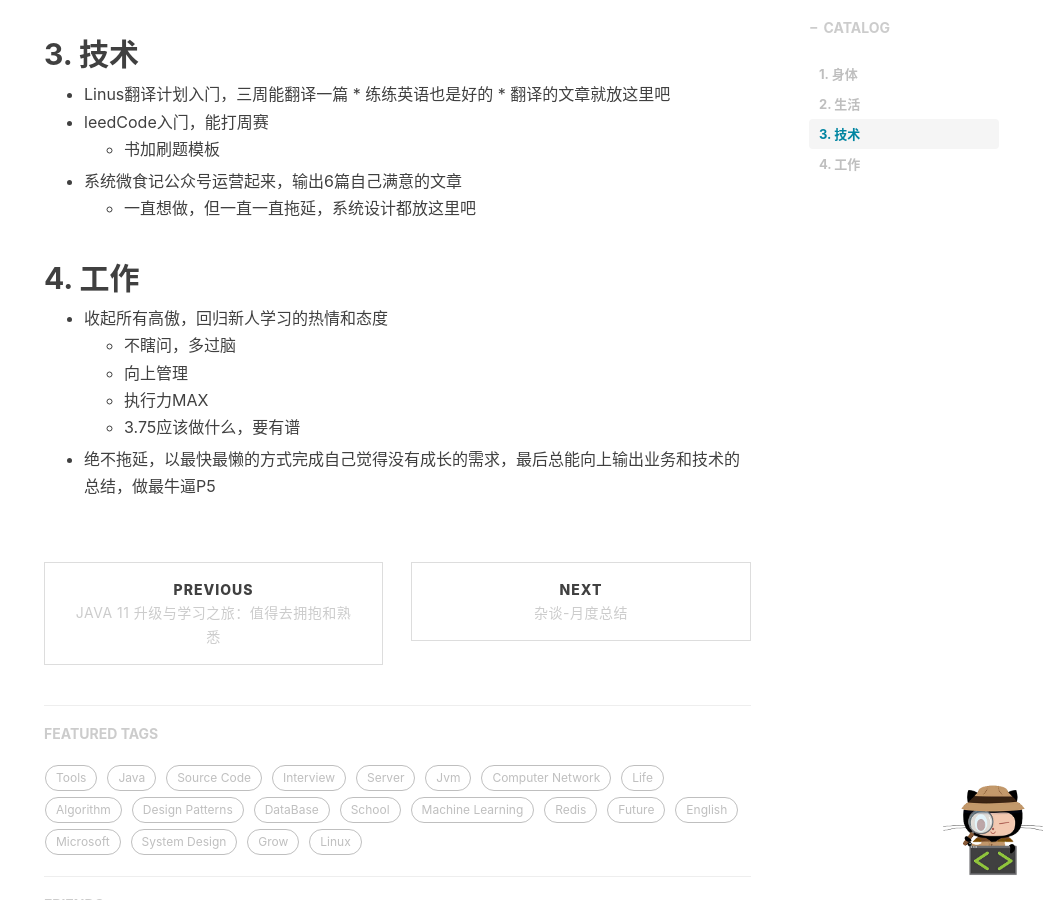
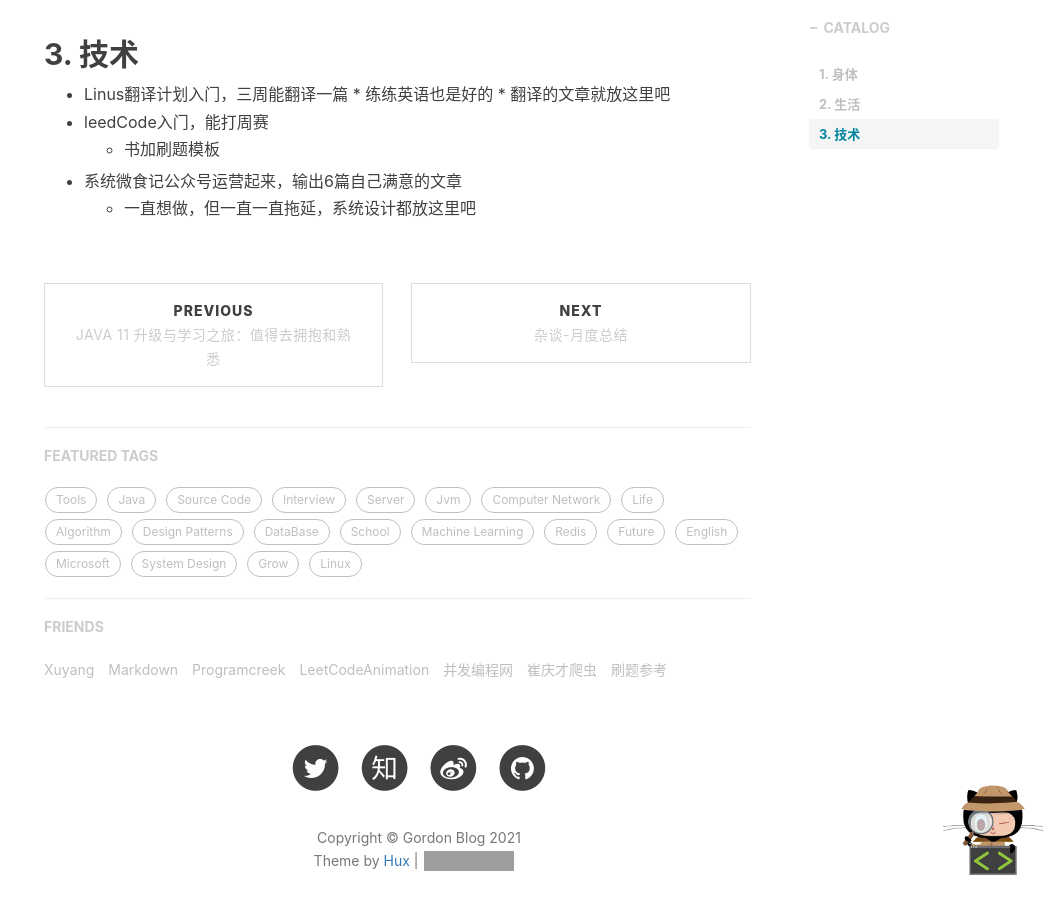
Before and after one commit to Gordon-Deng/Gordon-Deng.github.io, a Jekyll site: the page built from _posts/2021-01-31-关于行动力.markdown, in a window 1280 px wide and 900 px high, scrolled down 1311 px. Shown: the whole window, without its empty margins (221-1280 px from the left). Built offline with Jekyll 4.4.1, drawn with Linux system fonts in a browser that asks for light colours; nearby versions of some CDN libraries; comment, search, counter and statistics services are not loaded; grey boxes are pictures that could not be loaded.

Commit message:
Update 2021-01-31-关于行动力.markdown

```diff
--- a/_posts/2021-01-31-关于行动力.markdown
+++ b/_posts/2021-01-31-关于行动力.markdown
@@ -40,11 +40,3 @@ Hi, 不知不觉，2021的一月份也要过去了，要不是之前加的医生
 	* 书加刷题模板
 * 系统微食记公众号运营起来，输出6篇自己满意的文章
 	* 一直想做，但一直一直拖延，系统设计都放这里吧
-
-## 4. 工作
-* 收起所有高傲，回归新人学习的热情和态度
-	* 不瞎问，多过脑
-	* 向上管理
-	* 执行力MAX
-	* 3.75应该做什么，要有谱
-* 绝不拖延，以最快最懒的方式完成自己觉得没有成长的需求，最后总能向上输出业务和技术的总结，做最牛逼P5
```
